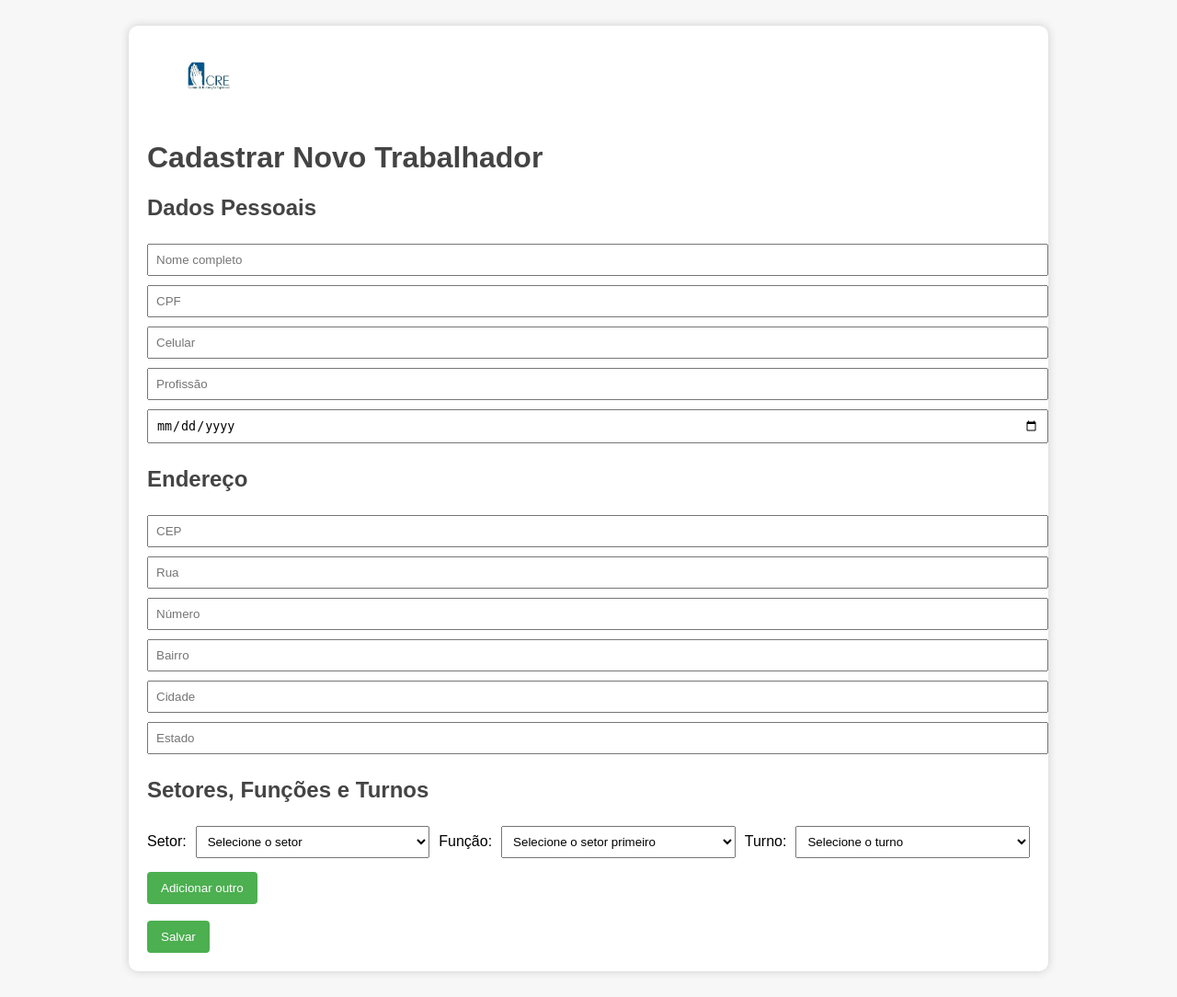
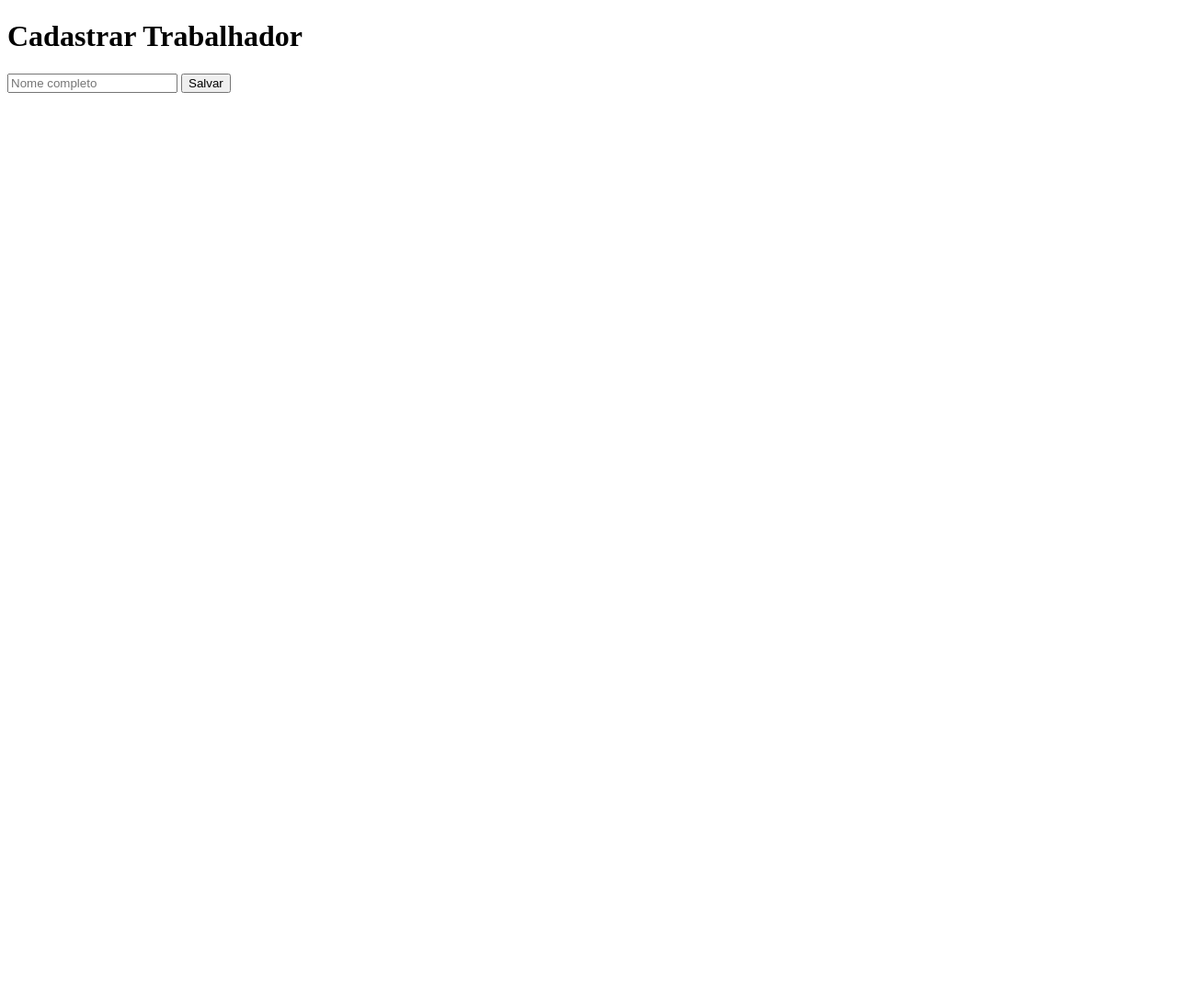
Before and after one commit to rdfranca/centro-espirita-app, a Flask app: page /cadastrar in a window 1280 px wide. Shown: the whole page at 92% size. After the commit the page ends 101 px from the top, so only its background shows below. Run offline with Flask 3, Linux system fonts and the light colour scheme; data that the repository does not hold is empty; some libraries are stand-ins or nearby versions.

Commit message:
Add files via upload

```diff
--- a/main.py
+++ b/main.py
@@ -1,42 +1,25 @@
-
-from flask import Flask, render_template, request, redirect, jsonify
+from flask import Flask, render_template, request, redirect, url_for
 import psycopg2
-import os
 
 app = Flask(__name__)
 
 def conectar():
     return psycopg2.connect(
-        host=os.environ.get("DB_HOST"),
-        database=os.environ.get("DB_NAME"),
-        user=os.environ.get("DB_USER"),
-        password=os.environ.get("DB_PASSWORD"),
-        port=os.environ.get("DB_PORT", 5432)
+        host="localhost",
+        database="seu_banco",
+        user="seu_usuario",
+        password="sua_senha"
     )
 
-@app.route("/cadastrar")
+@app.route('/')
+def index():
+    return render_template('index.html')
+
+@app.route('/cadastrar')
 def cadastrar():
-    conn = conectar()
-    cursor = conn.cursor()
-    cursor.execute("SELECT id, nome FROM setores ORDER BY nome")
-    setores = cursor.fetchall()
-    cursor.execute("SELECT id, nome, setor_id FROM funcao ORDER BY nome")
-    funcoes = cursor.fetchall()
-    conn.close()
-    return render_template("cadastrar.html", setores=setores, funcoes=funcoes)
+    return render_template('cadastrar.html')
 
-@app.route("/funcoes/<int:setor_id>")
-def funcoes_por_setor(setor_id):
-    conn = conectar()
-    cursor = conn.cursor()
-    cursor.execute("SELECT id, nome FROM funcao WHERE setor_id = %s ORDER BY nome", (setor_id,))
-    resultados = cursor.fetchall()
-    conn.close()
-    return jsonify(resultados)
+# Outras rotas...
 
-@app.route("/")
-def index():
-    return redirect("/index.html")
-
-if __name__ == "__main__":
-    app.run(debug=True)
+if __name__ == '__main__':
+    app.run()
--- a/requirements.txt
+++ b/requirements.txt
@@ -1,3 +1,2 @@
-Flask==2.3.3
-gunicorn
-psycopg2-binary
+flask
+psycopg2
--- a/templates/cadastrar.html
+++ b/templates/cadastrar.html
@@ -1,91 +1,14 @@
-
-{% extends "base.html" %}
-{% block content %}
-<h1>Cadastrar Novo Trabalhador</h1>
-<form action="/inserir" method="POST">
-    <h2>Dados Pessoais</h2>
-    <input type="text" name="nome" placeholder="Nome completo" required>
-    <input type="text" name="cpf" placeholder="CPF" required>
-    <input type="text" name="celular" placeholder="Celular">
-    <input type="text" name="profissao" placeholder="Profissão">
-    <input type="date" name="nascimento" placeholder="Data de nascimento">
-
-    <h2>Endereço</h2>
-    <input type="text" name="cep" placeholder="CEP">
-    <input type="text" name="rua" placeholder="Rua">
-    <input type="text" name="numero" placeholder="Número">
-    <input type="text" name="bairro" placeholder="Bairro">
-    <input type="text" name="cidade" placeholder="Cidade">
-    <input type="text" name="estado" placeholder="Estado">
-
-    <h2>Setores, Funções e Turnos</h2>
-    <div id="vinculos">
-        <div class="vinculo" style="display: flex; gap: 10px; align-items: center; margin-bottom: 10px;">
-            <label for="setores[]">Setor:</label>
-            <select name="setores[]">
-                <option disabled selected>Selecione o setor</option>
-                {% for id, nome in setores %}
-                    <option value="{{ id }}">{{ nome }}</option>
-                {% endfor %}
-            </select>
-
-            <label for="funcoes[]">Função:</label>
-            <select name="funcoes[]">
-                <option disabled selected>Selecione o setor primeiro</option>
-            </select>
-
-            <label for="turnos[]">Turno:</label>
-            <select name="turnos[]">
-                <option disabled selected>Selecione o turno</option>
-                <option value="Manhã">Manhã</option>
-                <option value="Tarde">Tarde</option>
-                <option value="Noite">Noite</option>
-            </select>
-        </div>
-    </div>
-    <button type="button" class="btn" onclick="adicionarVinculo()">Adicionar outro</button>
-    <br><br>
-    <button type="submit" class="btn">Salvar</button>
-</form>
-
-<script>
-function aplicarEventosVinculo(vinculo) {
-    const selectSetor = vinculo.querySelector('select[name="setores[]"]');
-    const selectFuncao = vinculo.querySelector('select[name="funcoes[]"]');
-
-    selectSetor.addEventListener('change', function () {
-        const setorId = this.value;
-        fetch(`/funcoes/${setorId}`)
-            .then(response => response.json())
-            .then(data => {
-                console.log("Funções recebidas:", data);
-                selectFuncao.innerHTML = '<option disabled selected>Selecione a função</option>';
-                data.forEach(([id, nome]) => {
-                    const opt = document.createElement('option');
-                    opt.value = id;
-                    opt.textContent = nome;
-                    selectFuncao.appendChild(opt);
-                });
-            })
-            .catch(err => console.error("Erro ao buscar funções:", err));
-    });
-}
-
-document.addEventListener('DOMContentLoaded', function () {
-    document.querySelectorAll('.vinculo').forEach(aplicarEventosVinculo);
-});
-
-function adicionarVinculo() {
-    const container = document.getElementById("vinculos");
-    const div = document.querySelector(".vinculo").cloneNode(true);
-
-    // Limpa os selects
-    div.querySelector('select[name="setores[]"]').selectedIndex = 0;
-    div.querySelector('select[name="funcoes[]"]').innerHTML = '<option disabled selected>Selecione o setor primeiro</option>';
-    div.querySelector('select[name="turnos[]"]').selectedIndex = 0;
-
-    aplicarEventosVinculo(div);
-    container.appendChild(div);
-}
-</script>
-{% endblock %}
+<!DOCTYPE html>
+<html lang="pt-BR">
+<head>
+    <meta charset="UTF-8">
+    <title>Cadastrar Trabalhador</title>
+</head>
+<body>
+    <h1>Cadastrar Trabalhador</h1>
+    <form action="/salvar" method="post">
+        <input type="text" name="nome" placeholder="Nome completo">
+        <input type="submit" value="Salvar">
+    </form>
+</body>
+</html>
```
Also changed, not shown: templates/index.html (+12 -10 lines).
